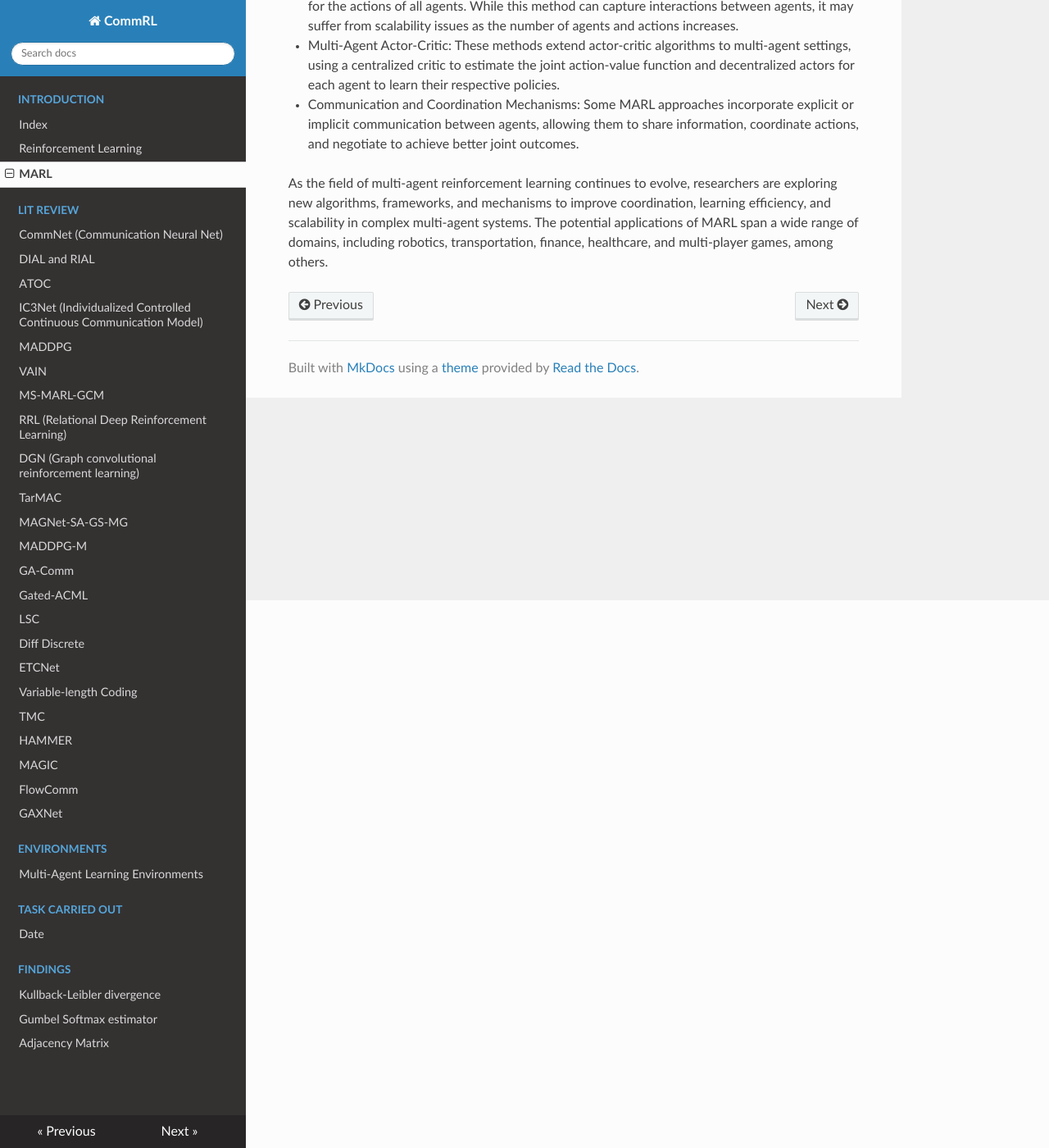
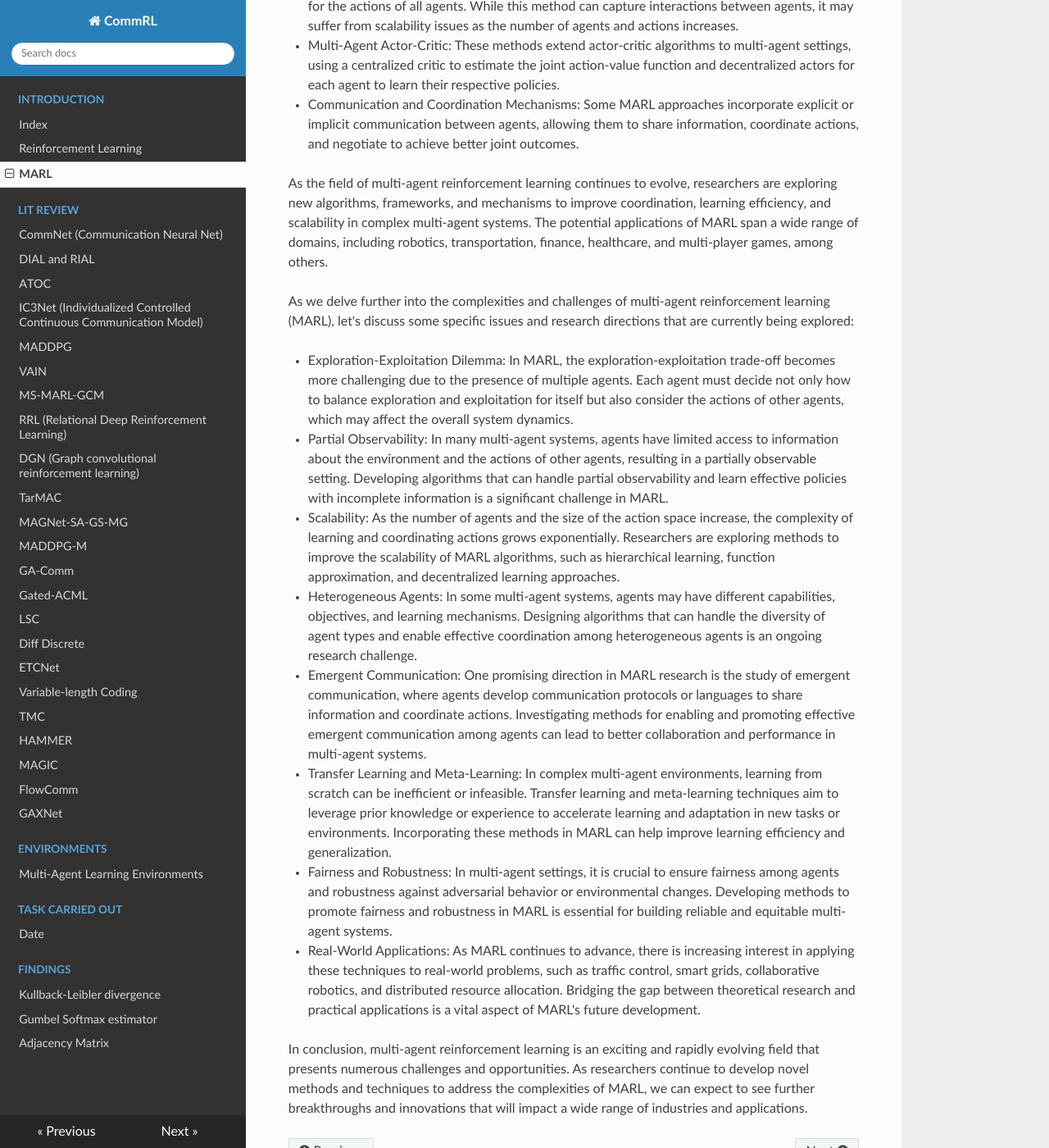
Before and after one commit to hasithz/CommRL_docs, an MkDocs documentation site: the page built from docs/intro/MARL.md, in a window 1280 px wide and 1400 px high, scrolled down 668 px. Shown: the whole window at 82% size. Built offline with MkDocs 1.6.1, drawn with Linux system fonts in a browser that asks for light colours; nearby versions of some CDN libraries.

Commit message:
MARL updated

```diff
--- a/docs/intro/MARL.md
+++ b/docs/intro/MARL.md
@@ -15,3 +15,23 @@ Several approaches and algorithms have been developed to tackle multi-agent rein
 -    Communication and Coordination Mechanisms: Some MARL approaches incorporate explicit or implicit communication between agents, allowing them to share information, coordinate actions, and negotiate to achieve better joint outcomes.
 
 As the field of multi-agent reinforcement learning continues to evolve, researchers are exploring new algorithms, frameworks, and mechanisms to improve coordination, learning efficiency, and scalability in complex multi-agent systems. The potential applications of MARL span a wide range of domains, including robotics, transportation, finance, healthcare, and multi-player games, among others.
+
+As we delve further into the complexities and challenges of multi-agent reinforcement learning (MARL), let's discuss some specific issues and research directions that are currently being explored:
+
+-    Exploration-Exploitation Dilemma: In MARL, the exploration-exploitation trade-off becomes more challenging due to the presence of multiple agents. Each agent must decide not only how to balance exploration and exploitation for itself but also consider the actions of other agents, which may affect the overall system dynamics.
+
+-    Partial Observability: In many multi-agent systems, agents have limited access to information about the environment and the actions of other agents, resulting in a partially observable setting. Developing algorithms that can handle partial observability and learn effective policies with incomplete information is a significant challenge in MARL.
+
+-    Scalability: As the number of agents and the size of the action space increase, the complexity of learning and coordinating actions grows exponentially. Researchers are exploring methods to improve the scalability of MARL algorithms, such as hierarchical learning, function approximation, and decentralized learning approaches.
+
+-    Heterogeneous Agents: In some multi-agent systems, agents may have different capabilities, objectives, and learning mechanisms. Designing algorithms that can handle the diversity of agent types and enable effective coordination among heterogeneous agents is an ongoing research challenge.
+
+-    Emergent Communication: One promising direction in MARL research is the study of emergent communication, where agents develop communication protocols or languages to share information and coordinate actions. Investigating methods for enabling and promoting effective emergent communication among agents can lead to better collaboration and performance in multi-agent systems.
+
+-    Transfer Learning and Meta-Learning: In complex multi-agent environments, learning from scratch can be inefficient or infeasible. Transfer learning and meta-learning techniques aim to leverage prior knowledge or experience to accelerate learning and adaptation in new tasks or environments. Incorporating these methods in MARL can help improve learning efficiency and generalization.
+
+-    Fairness and Robustness: In multi-agent settings, it is crucial to ensure fairness among agents and robustness against adversarial behavior or environmental changes. Developing methods to promote fairness and robustness in MARL is essential for building reliable and equitable multi-agent systems.
+
+-    Real-World Applications: As MARL continues to advance, there is increasing interest in applying these techniques to real-world problems, such as traffic control, smart grids, collaborative robotics, and distributed resource allocation. Bridging the gap between theoretical research and practical applications is a vital aspect of MARL's future development.
+
+In conclusion, multi-agent reinforcement learning is an exciting and rapidly evolving field that presents numerous challenges and opportunities. As researchers continue to develop novel methods and techniques to address the complexities of MARL, we can expect to see further breakthroughs and innovations that will impact a wide range of industries and applications.
```
